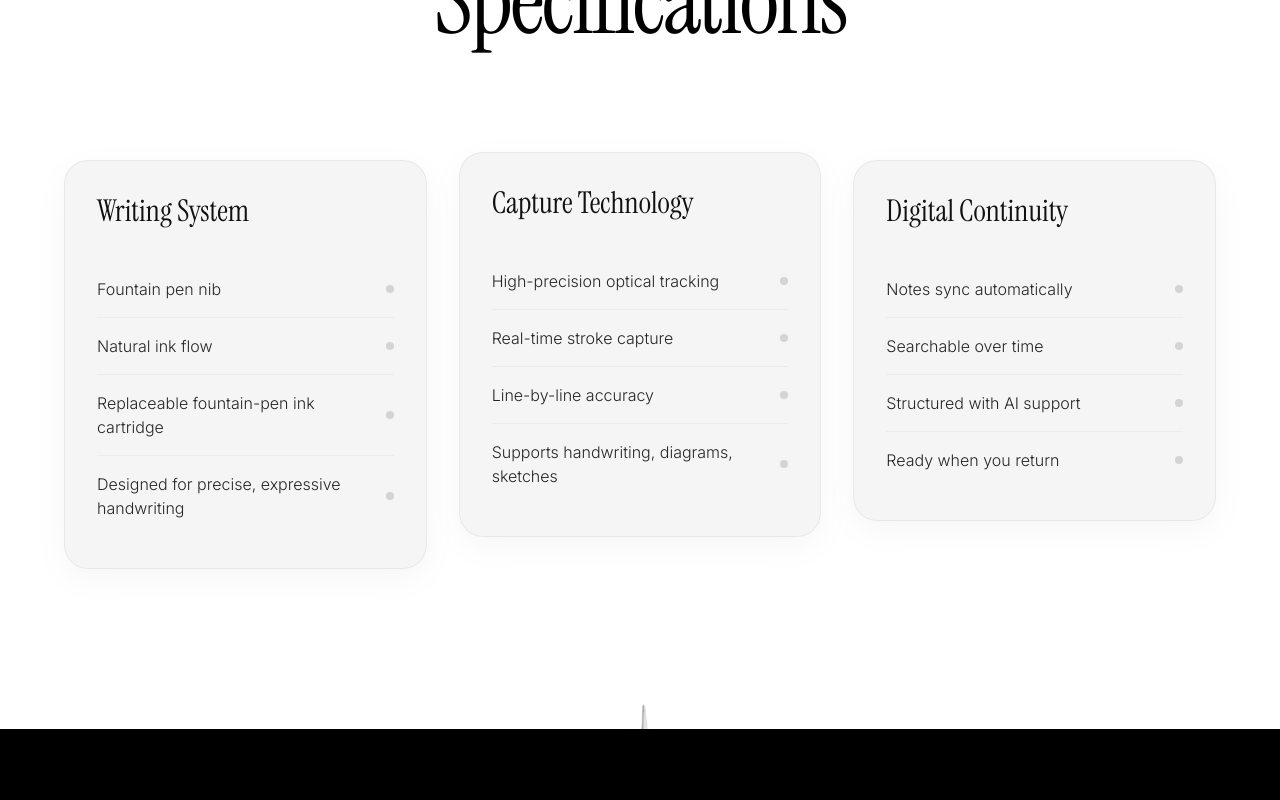
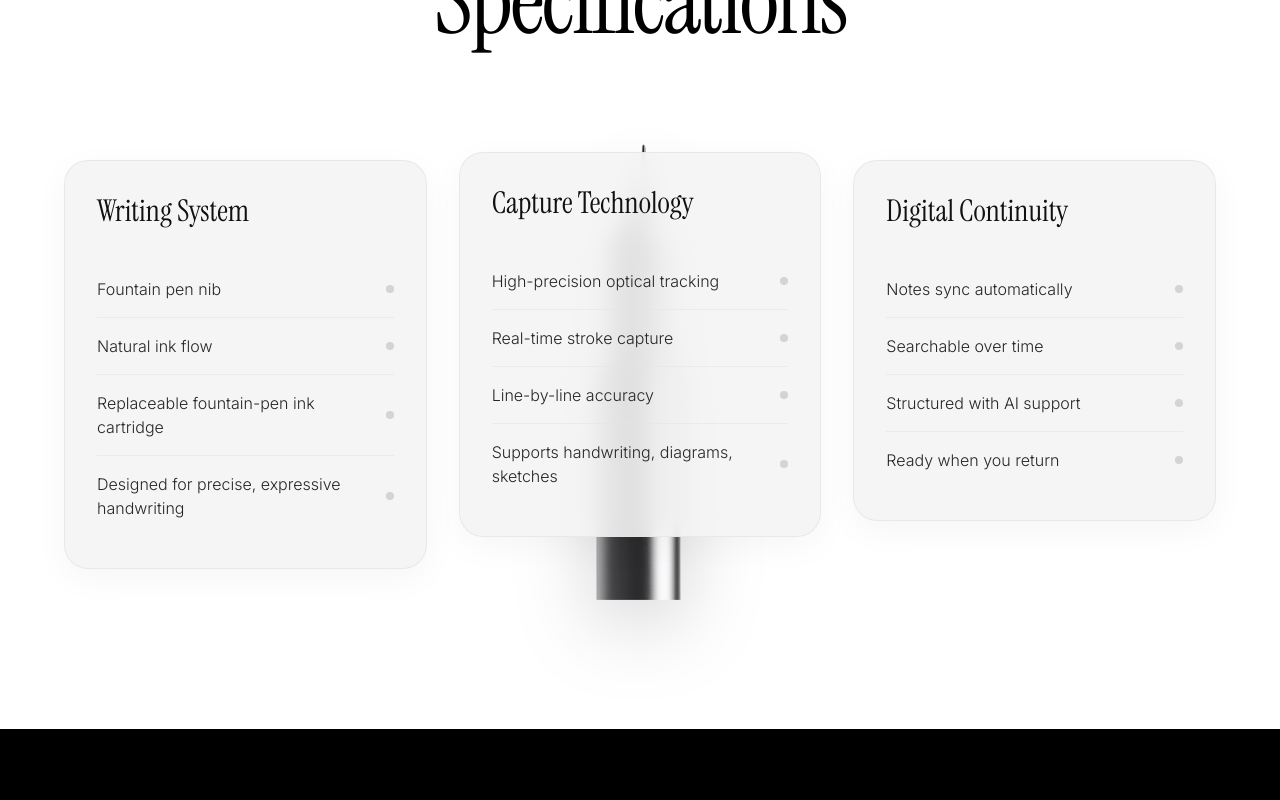
Before and after one commit to Shakeeb980998/nota-homepage-rebuild, a Next.js app in the folder frontend/: page / in a window 1280 px wide. Shown: the part 2300-3100 px from the top of the page. Built offline with nearby package versions, Linux system fonts and the light colour scheme; no server answers.

Commit message:
fix(specs): reverse pen travel direction so pen enters from bottom and rises UP into place behind cards on scroll

```diff
--- a/frontend/src/components/Specs.tsx
+++ b/frontend/src/components/Specs.tsx
@@ -19,21 +19,21 @@ export const Specs: React.FC<SpecsProps> = ({
   const cardsContainerRef = useRef<HTMLDivElement>(null);
   const shouldReduceMotion = useReducedMotion();
 
-  // Scroll scrub tracking for vertical pen descent
+  // Scroll scrub tracking for vertical pen rising UP into position
   const { scrollYProgress } = useScroll({
     target: sectionRef,
-    offset: ["start 80%", "end 40%"],
+    offset: ["start 85%", "center 45%"],
   });
 
   const smoothProgress = useSpring(scrollYProgress, {
-    stiffness: 120,
-    damping: 28,
+    stiffness: 100,
+    damping: 26,
     restDelta: 0.001,
   });
 
-  // Vertical pen translates strictly along vertical Y axis (no rotation, no diagonal drift)
-  const penTravelY = useTransform(smoothProgress, [0, 1], [-80, 520]);
-  const penOpacity = useTransform(smoothProgress, [0, 0.15, 0.85, 1], [0, 1, 1, 0.4]);
+  // Vertical pen travels UPWARDS from bottom into position behind middle card
+  const penTravelY = useTransform(smoothProgress, [0, 1], [380, -40]);
+  const penOpacity = useTransform(smoothProgress, [0, 0.08, 1], [0.3, 1, 1]);
 
   return (
     <section
```
